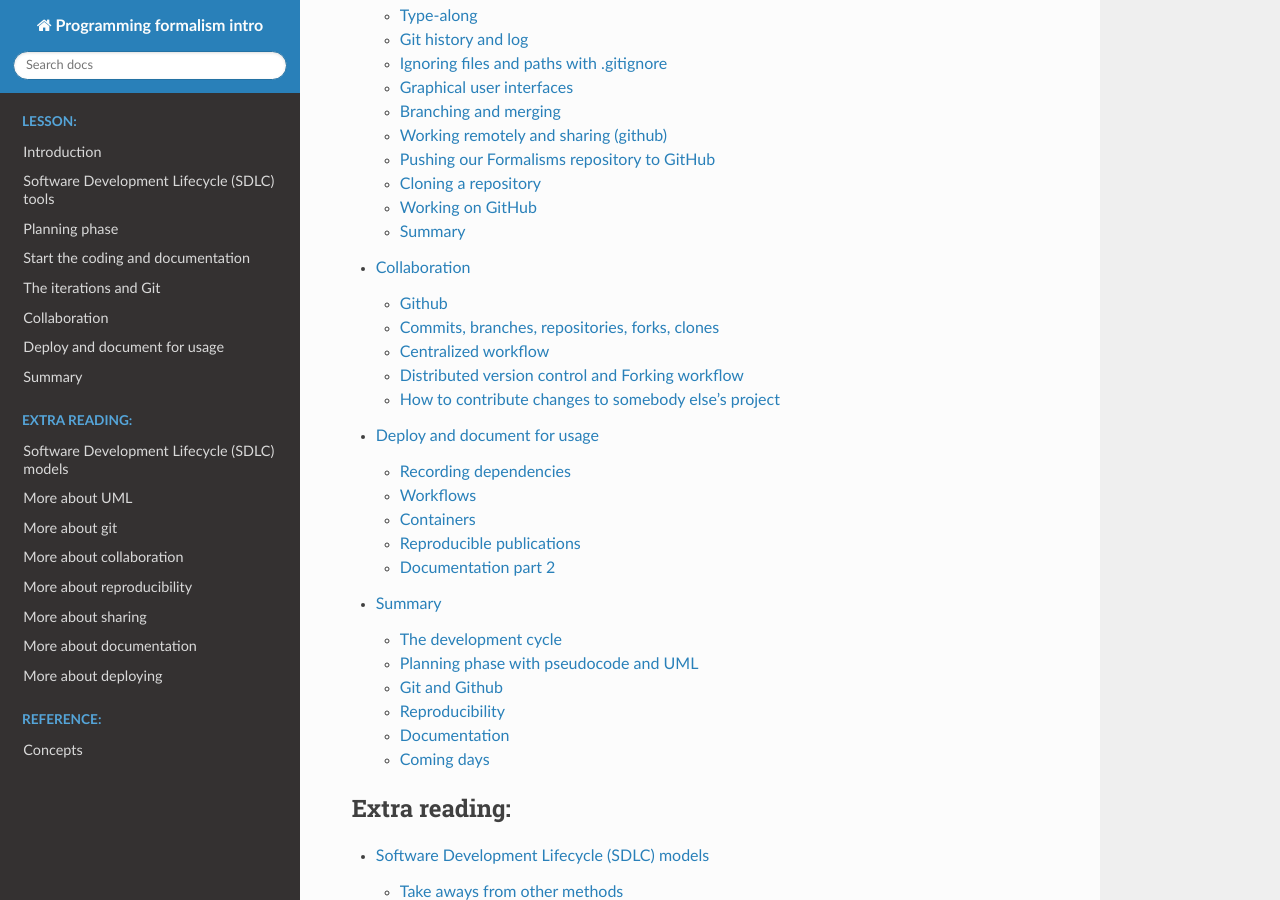
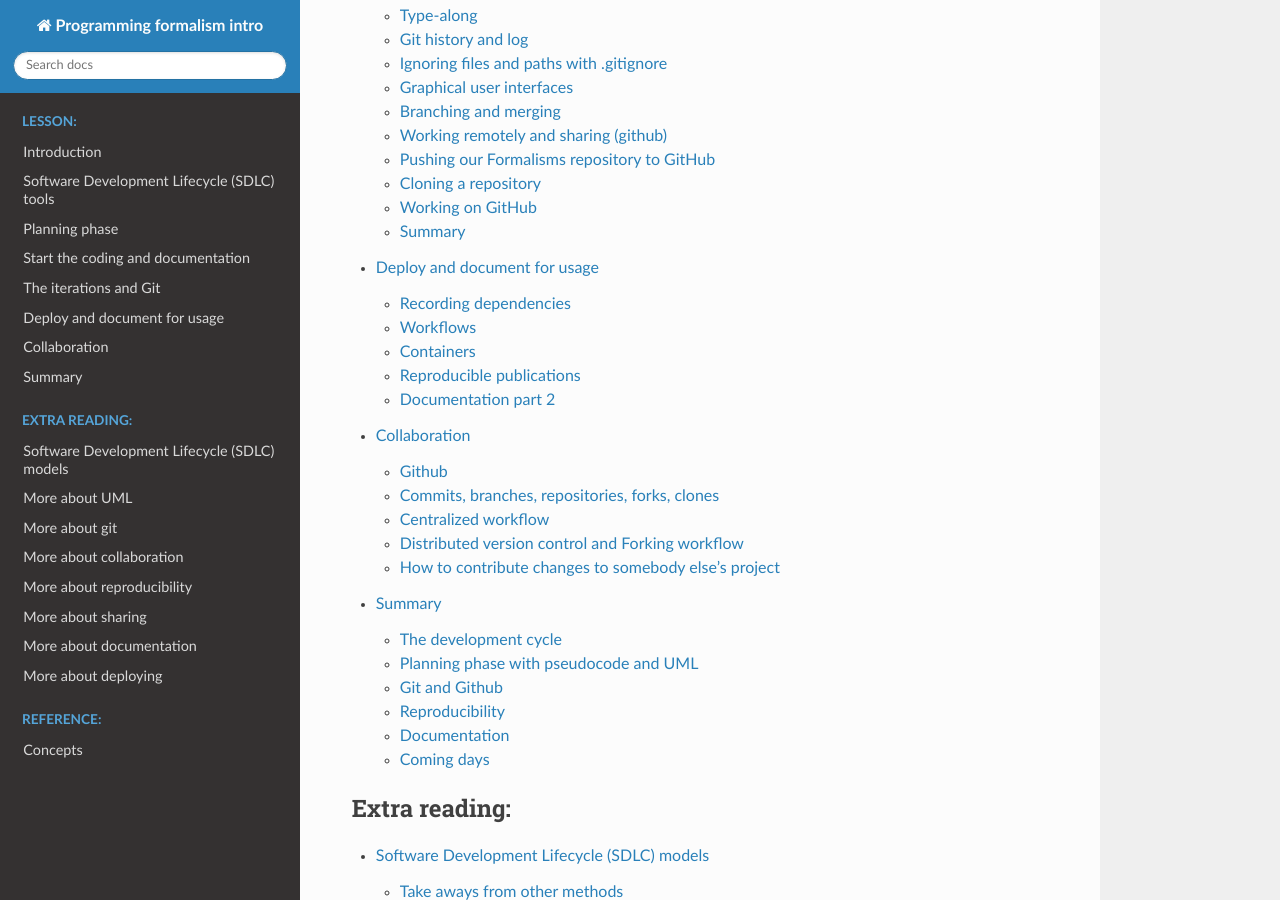
Before and after one commit to UPPMAX/programming_formalisms_intro, a Sphinx documentation site: the page built from doc/index.rst, in a window 1280 px wide and 900 px high, scrolled down 5685 px. Built offline with Sphinx 7.4.7 and the Read the Docs theme 2.0.0, drawn with Linux system fonts in a browser that asks for light colours; pages that are not in the unit, such as notebooks, are missing from menus.

```diff
--- a/doc/index.rst
+++ b/doc/index.rst
@@ -191,8 +191,8 @@ Learning outcomes
    #documentation.md
    sourcecontrol.md
    %sharing.md
+   deploy.md
    collab.md
-   deploy.md
    #documentation2.md
    summary.md
 
```
